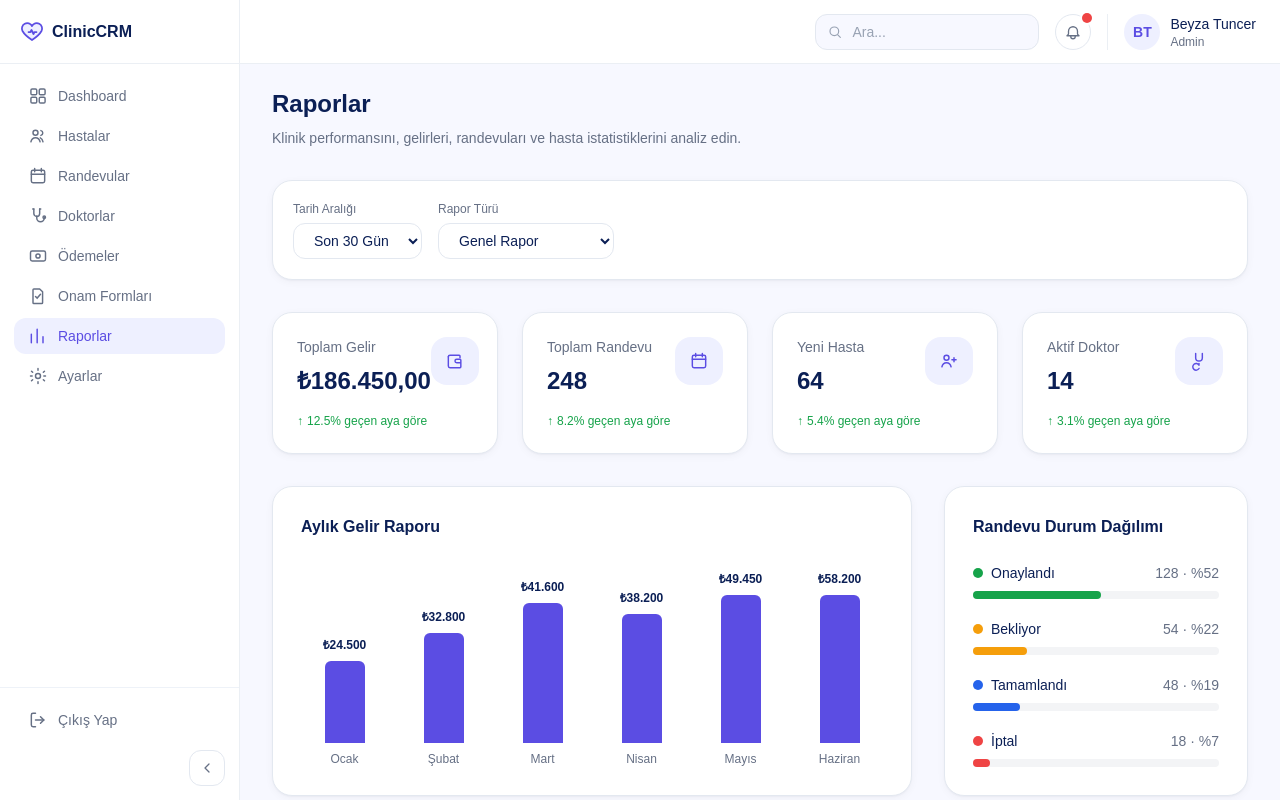
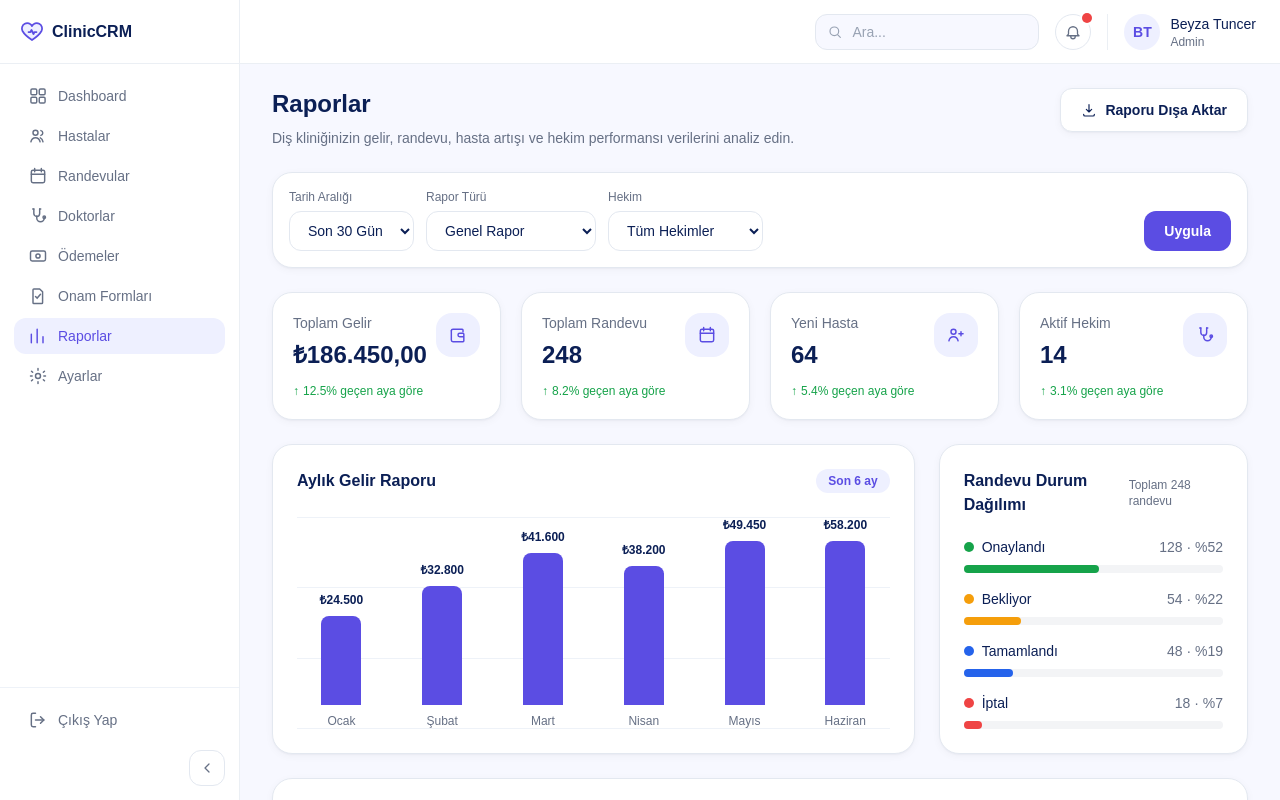
Before and after one commit to zeynep-tuna/clinic-crm, a Next.js app in the folder frontend/: page /reports in a window 1280 px wide. Built offline with nearby package versions, Linux system fonts and the light colour scheme.

Commit message:
Polish admin reports page

```diff
--- a/frontend/app/(admin)/reports/page.tsx
+++ b/frontend/app/(admin)/reports/page.tsx
@@ -5,21 +5,40 @@ import AppointmentStatusDistribution from "@/components/reports/AppointmentStatu
 import PatientGrowthChart from "@/components/reports/PatientGrowthChart";
 import DoctorPerformanceTable from "@/components/reports/DoctorPerformanceTable";
 
+function DownloadIcon() {
+  return (
+    <svg viewBox="0 0 24 24" fill="none" stroke="currentColor" strokeWidth={1.75} className="h-4 w-4">
+      <path strokeLinecap="round" strokeLinejoin="round" d="M12 4v11m0 0 4-4m-4 4-4-4" />
+      <path strokeLinecap="round" d="M4 18.5V19a2 2 0 0 0 2 2h12a2 2 0 0 0 2-2v-.5" />
+    </svg>
+  );
+}
+
 export default function ReportsPage() {
   return (
-    <div className="space-y-8">
-      <div>
-        <h2 className="text-2xl font-bold text-[#0B1F55]">Raporlar</h2>
-        <p className="mt-2 text-sm text-[#667085]">
-          Klinik performansını, gelirleri, randevuları ve hasta istatistiklerini analiz edin.
-        </p>
+    <div className="space-y-6">
+      <div className="flex flex-wrap items-start justify-between gap-4">
+        <div>
+          <h2 className="text-2xl font-bold text-[#0B1F55]">Raporlar</h2>
+          <p className="mt-2 text-sm text-[#667085]">
+            Diş kliniğinizin gelir, randevu, hasta artışı ve hekim performansı verilerini analiz edin.
+          </p>
+        </div>
+
+        <button
+          type="button"
+          className="flex h-11 items-center gap-2 rounded-xl border border-[#E3E8F0] bg-white px-5 text-sm font-semibold text-[#0B1F55] shadow-[0_1px_2px_rgba(16,24,40,0.04),0_2px_8px_rgba(16,24,40,0.04)] transition-colors hover:bg-[#F7F8FF]"
+        >
+          <DownloadIcon />
+          Raporu Dışa Aktar
+        </button>
       </div>
 
       <ReportFilters />
 
       <ReportSummaryCards />
 
-      <div className="grid grid-cols-1 gap-8 lg:grid-cols-3">
+      <div className="grid grid-cols-1 gap-6 lg:grid-cols-3">
         <div className="lg:col-span-2">
           <MonthlyRevenueChart />
         </div>
--- a/frontend/components/reports/AppointmentStatusDistribution.tsx
+++ b/frontend/components/reports/AppointmentStatusDistribution.tsx
@@ -11,11 +11,16 @@ const statusColor: Record<AppointmentDistributionStatus, string> = {
 };
 
 export default function AppointmentStatusDistribution() {
+  const total = appointmentStatusDistribution.reduce((sum, item) => sum + item.count, 0);
+
   return (
-    <div className="flex h-full flex-col rounded-[20px] border border-[#E3E8F0] bg-white p-7 shadow-[0_1px_2px_rgba(16,24,40,0.04),0_2px_8px_rgba(16,24,40,0.04)]">
-      <h3 className="text-base font-bold text-[#0B1F55]">Randevu Durum Dağılımı</h3>
+    <div className="flex h-full flex-col rounded-[20px] border border-[#E3E8F0] bg-white p-6 shadow-[0_1px_2px_rgba(16,24,40,0.04),0_2px_8px_rgba(16,24,40,0.04)]">
+      <div className="flex items-center justify-between">
+        <h3 className="text-base font-bold text-[#0B1F55]">Randevu Durum Dağılımı</h3>
+        <span className="text-xs font-medium text-[#667085]">Toplam {total} randevu</span>
+      </div>
 
-      <div className="mt-6 flex-1 space-y-5">
+      <div className="mt-5 flex-1 space-y-4">
         {appointmentStatusDistribution.map((item) => (
           <div key={item.status}>
             <div className="flex items-center justify-between text-sm">
--- a/frontend/components/reports/DoctorPerformanceTable.tsx
+++ b/frontend/components/reports/DoctorPerformanceTable.tsx
@@ -1,4 +1,17 @@
 import { doctorPerformance } from "@/data/reports";
+
+const avatarPalette = [
+  "bg-[#EEF0FF] text-[#5B4DE3]",
+  "bg-[#DBEAFE] text-[#2563EB]",
+  "bg-[#CCFBF1] text-[#0F766E]",
+  "bg-[#FFEDD5] text-[#C2410C]",
+  "bg-[#F3F4F6] text-[#475467]",
+];
+
+function getAvatarColor(id: string) {
+  const sum = id.split("").reduce((total, char) => total + char.charCodeAt(0), 0);
+  return avatarPalette[sum % avatarPalette.length];
+}
 
 function formatCurrency(amount: number) {
   return `₺${amount.toLocaleString("tr-TR")}`;
@@ -14,26 +27,28 @@ function getInitials(fullName: string) {
 
 export default function DoctorPerformanceTable() {
   return (
-    <div className="rounded-[20px] border border-[#E3E8F0] bg-white p-7 shadow-[0_1px_2px_rgba(16,24,40,0.04),0_2px_8px_rgba(16,24,40,0.04)]">
-      <h3 className="text-base font-bold text-[#0B1F55]">Doktor Performansı</h3>
+    <div className="rounded-[20px] border border-[#E3E8F0] bg-white p-6 shadow-[0_1px_2px_rgba(16,24,40,0.04),0_2px_8px_rgba(16,24,40,0.04)]">
+      <h3 className="text-base font-bold text-[#0B1F55]">Hekim Performansı</h3>
 
-      <div className="mt-6 overflow-x-auto">
-        <table className="w-full min-w-[720px] table-fixed text-left">
+      <div className="mt-5 overflow-x-auto">
+        <table className="w-full min-w-180 table-fixed text-left">
           <thead>
-            <tr className="border-b border-[#E3E8F0] text-sm text-[#667085]">
-              <th className="w-56 pb-3 pr-4 font-medium">Doktor Adı</th>
-              <th className="w-40 pb-3 pr-4 font-medium">Uzmanlık</th>
-              <th className="w-32 pb-3 pr-4 text-center font-medium">Toplam Randevu</th>
-              <th className="w-36 pb-3 pr-4 font-medium">Toplam Gelir</th>
-              <th className="pb-3 font-medium">Performans</th>
+            <tr className="border-b border-[#E3E8F0]/70 text-xs font-semibold tracking-wide text-[#667085] uppercase">
+              <th className="w-56 pb-2.5 pr-4 font-medium">Hekim</th>
+              <th className="w-40 pb-2.5 pr-4 font-medium">Uzmanlık</th>
+              <th className="w-32 pb-2.5 pr-4 text-center font-medium">Toplam Randevu</th>
+              <th className="w-36 pb-2.5 pr-4 font-medium">Toplam Gelir</th>
+              <th className="pb-2.5 font-medium">Performans</th>
             </tr>
           </thead>
           <tbody>
             {doctorPerformance.map((doctor) => (
               <tr key={doctor.id} className="border-b border-[#E3E8F0]/60 last:border-0">
-                <td className="py-5 pr-4">
+                <td className="py-4 pr-4">
                   <div className="flex items-center gap-3">
-                    <div className="flex h-9 w-9 shrink-0 items-center justify-center rounded-full bg-[#EEF0FF] text-sm font-semibold text-[#5B4DE3]">
+                    <div
+                      className={`flex h-9 w-9 shrink-0 items-center justify-center rounded-full text-sm font-semibold ${getAvatarColor(doctor.id)}`}
+                    >
                       {getInitials(doctor.fullName)}
                     </div>
                     <span className="truncate text-sm font-medium text-[#0B1F55]">
@@ -41,14 +56,14 @@ export default function DoctorPerformanceTable() {
                     </span>
                   </div>
                 </td>
-                <td className="truncate py-5 pr-4 text-sm text-[#0B1F55]">{doctor.specialty}</td>
-                <td className="py-5 pr-4 text-center text-sm text-[#0B1F55]">
+                <td className="truncate py-4 pr-4 text-sm text-[#0B1F55]">{doctor.specialty}</td>
+                <td className="py-4 pr-4 text-center text-sm text-[#0B1F55]">
                   {doctor.totalAppointments}
                 </td>
-                <td className="py-5 pr-4 text-sm font-medium text-[#0B1F55]">
+                <td className="py-4 pr-4 text-sm font-semibold text-[#0B1F55]">
                   {formatCurrency(doctor.totalRevenue)}
                 </td>
-                <td className="py-5">
+                <td className="py-4">
                   <div className="flex items-center gap-3">
                     <div className="h-2 w-full max-w-32 rounded-full bg-[#F3F4F6]">
                       <div
@@ -56,7 +71,7 @@ export default function DoctorPerformanceTable() {
                         style={{ width: `${doctor.performance}%` }}
                       />
                     </div>
-                    <span className="text-sm font-medium text-[#0B1F55]">
+                    <span className="w-10 shrink-0 text-right text-sm font-medium text-[#0B1F55]">
                       %{doctor.performance}
                     </span>
                   </div>
--- a/frontend/components/reports/MonthlyRevenueChart.tsx
+++ b/frontend/components/reports/MonthlyRevenueChart.tsx
@@ -8,17 +8,29 @@ export default function MonthlyRevenueChart() {
   const maxAmount = Math.max(...monthlyRevenue.map((point) => point.amount));
 
   return (
-    <div className="flex h-full flex-col rounded-[20px] border border-[#E3E8F0] bg-white p-7 shadow-[0_1px_2px_rgba(16,24,40,0.04),0_2px_8px_rgba(16,24,40,0.04)]">
-      <h3 className="text-base font-bold text-[#0B1F55]">Aylık Gelir Raporu</h3>
+    <div className="flex h-full flex-col rounded-[20px] border border-[#E3E8F0] bg-white p-6 shadow-[0_1px_2px_rgba(16,24,40,0.04),0_2px_8px_rgba(16,24,40,0.04)]">
+      <div className="flex items-center justify-between">
+        <h3 className="text-base font-bold text-[#0B1F55]">Aylık Gelir Raporu</h3>
+        <span className="inline-flex items-center rounded-full bg-[#EEF0FF] px-3 py-1 text-xs font-semibold text-[#5B4DE3]">
+          Son 6 ay
+        </span>
+      </div>
 
-      <div className="mt-8 flex h-56 flex-1 items-end justify-between gap-3">
+      <div className="relative mt-6 flex h-48 flex-1 items-end justify-between gap-3">
+        <div className="pointer-events-none absolute inset-x-0 top-0 flex h-full flex-col justify-between">
+          <span className="border-t border-[#EEF2F8]" />
+          <span className="border-t border-[#EEF2F8]" />
+          <span className="border-t border-[#EEF2F8]" />
+          <span className="border-t border-[#EEF2F8]" />
+        </div>
+
         {monthlyRevenue.map((point) => (
-          <div key={point.month} className="flex h-full flex-1 flex-col items-center justify-end">
+          <div key={point.month} className="relative z-10 flex h-full flex-1 flex-col items-center justify-end">
             <span className="mb-2 text-xs font-semibold text-[#0B1F55]">
               {formatCurrency(point.amount)}
             </span>
             <div
-              className="w-full max-w-10 rounded-t-md bg-[#5B4DE3]"
+              className="w-full max-w-10 rounded-t-lg bg-[#5B4DE3]"
               style={{ height: `${(point.amount / maxAmount) * 100}%` }}
             />
             <span className="mt-2 text-xs text-[#667085]">{point.month}</span>
--- a/frontend/components/reports/ReportFilters.tsx
+++ b/frontend/components/reports/ReportFilters.tsx
@@ -5,18 +5,27 @@ const reportTypeOptions = [
   "Gelir Raporu",
   "Randevu Raporu",
   "Hasta Raporu",
-  "Doktor Performansı",
+  "Hekim Performansı",
+];
+
+const doctorOptions = [
+  "Tüm Hekimler",
+  "Dr. Ali Kaya",
+  "Dr. Buse Güneş",
+  "Dr. Mehmet Hızlı",
+  "Dr. Deniz Yılmaz",
+  "Dr. Elif Aydın",
 ];
 
 export default function ReportFilters() {
   return (
-    <div className="rounded-[20px] border border-[#E3E8F0] bg-white p-5 shadow-[0_1px_2px_rgba(16,24,40,0.04),0_2px_8px_rgba(16,24,40,0.04)]">
-      <div className="flex flex-wrap items-center gap-4">
+    <div className="rounded-[20px] border border-[#E3E8F0] bg-white p-4 shadow-[0_1px_2px_rgba(16,24,40,0.04),0_2px_8px_rgba(16,24,40,0.04)]">
+      <div className="flex flex-wrap items-end gap-3">
         <div>
           <label className="mb-1.5 block text-xs font-medium text-[#667085]">Tarih Aralığı</label>
           <select
             defaultValue={dateRangeOptions[1]}
-            className="rounded-xl border border-[#E3E8F0] px-4 py-2 text-sm text-[#0B1F55] focus:border-[#5B4DE3] focus:outline-none focus:ring-2 focus:ring-[#5B4DE3]/20"
+            className="h-10 rounded-xl border border-[#E3E8F0] px-3.5 text-sm text-[#0B1F55] focus:border-[#5B4DE3] focus:outline-none focus:ring-2 focus:ring-[#5B4DE3]/20"
           >
             {dateRangeOptions.map((option) => (
               <option key={option} value={option}>
@@ -30,7 +39,7 @@ export default function ReportFilters() {
           <label className="mb-1.5 block text-xs font-medium text-[#667085]">Rapor Türü</label>
           <select
             defaultValue={reportTypeOptions[0]}
-            className="rounded-xl border border-[#E3E8F0] px-4 py-2 text-sm text-[#0B1F55] focus:border-[#5B4DE3] focus:outline-none focus:ring-2 focus:ring-[#5B4DE3]/20"
+            className="h-10 rounded-xl border border-[#E3E8F0] px-3.5 text-sm text-[#0B1F55] focus:border-[#5B4DE3] focus:outline-none focus:ring-2 focus:ring-[#5B4DE3]/20"
           >
             {reportTypeOptions.map((option) => (
               <option key={option} value={option}>
@@ -39,6 +48,27 @@ export default function ReportFilters() {
             ))}
           </select>
         </div>
+
+        <div>
+          <label className="mb-1.5 block text-xs font-medium text-[#667085]">Hekim</label>
+          <select
+            defaultValue={doctorOptions[0]}
+            className="h-10 rounded-xl border border-[#E3E8F0] px-3.5 text-sm text-[#0B1F55] focus:border-[#5B4DE3] focus:outline-none focus:ring-2 focus:ring-[#5B4DE3]/20"
+          >
+            {doctorOptions.map((option) => (
+              <option key={option} value={option}>
+                {option}
+              </option>
+            ))}
+          </select>
+        </div>
+
+        <button
+          type="button"
+          className="ml-auto flex h-10 items-center justify-center rounded-xl bg-[#5B4DE3] px-5 text-sm font-semibold text-white transition-colors hover:bg-[#4c3fd1]"
+        >
+          Uygula
+        </button>
       </div>
     </div>
   );
--- a/frontend/components/reports/ReportSummaryCards.tsx
+++ b/frontend/components/reports/ReportSummaryCards.tsx
@@ -42,7 +42,10 @@ function UserPlusIcon() {
 function DoctorIcon() {
   return (
     <svg viewBox="0 0 24 24" fill="none" stroke="currentColor" strokeWidth={1.75} className="h-5 w-5">
-      <path strokeLinecap="round" strokeLinejoin="round" d="M8 3v5a4 4 0 0 0 8 0V3M12 15v2m0 0a4 4 0 1 0 0 4.001" />
+      <path strokeLinecap="round" strokeLinejoin="round" d="M7 3.5v5.5a3.5 3.5 0 0 0 7 0V3.5" />
+      <path strokeLinecap="round" d="M7 3.5H5.7M14 3.5h1.3" />
+      <path strokeLinecap="round" strokeLinejoin="round" d="M10.5 12v2.5a4.5 4.5 0 0 0 9 0v-1" />
+      <circle cx="19.5" cy="13.5" r="1.5" />
     </svg>
   );
 }
@@ -56,24 +59,24 @@ const icons = {
 
 export default function ReportSummaryCards() {
   return (
-    <div className="grid grid-cols-1 gap-6 sm:grid-cols-2 lg:grid-cols-4">
+    <div className="grid grid-cols-1 gap-5 sm:grid-cols-2 lg:grid-cols-4">
       {reportSummaryStats.map((stat) => (
         <div
           key={stat.id}
-          className="rounded-[20px] border border-[#E3E8F0] bg-white p-6 shadow-[0_1px_2px_rgba(16,24,40,0.04),0_2px_8px_rgba(16,24,40,0.04)]"
+          className="rounded-[20px] border border-[#E3E8F0] bg-white p-5 shadow-[0_1px_2px_rgba(16,24,40,0.04),0_2px_8px_rgba(16,24,40,0.04)]"
         >
           <div className="flex items-start justify-between">
             <div>
               <p className="text-sm text-[#667085]">{stat.title}</p>
-              <p className="mt-2 text-2xl font-bold text-[#0B1F55]">{formatValue(stat)}</p>
+              <p className="mt-1.5 text-2xl font-bold text-[#0B1F55]">{formatValue(stat)}</p>
             </div>
 
-            <div className="flex h-12 w-12 shrink-0 items-center justify-center rounded-2xl bg-[#EEF0FF] text-[#5B4DE3]">
+            <div className="flex h-11 w-11 shrink-0 items-center justify-center rounded-2xl bg-[#EEF0FF] text-[#5B4DE3]">
               {icons[stat.id as keyof typeof icons]}
             </div>
           </div>
 
-          <p className="mt-4 flex items-center gap-1 text-xs font-medium text-[#16A34A]">
+          <p className="mt-3 flex items-center gap-1 text-xs font-medium text-[#16A34A]">
             <span>↑</span>
             <span>{stat.trendPercent}% geçen aya göre</span>
           </p>
--- a/frontend/data/reports.ts
+++ b/frontend/data/reports.ts
@@ -32,7 +32,7 @@ export const reportSummaryStats: ReportSummaryStat[] = [
   },
   {
     id: "active-doctors",
-    title: "Aktif Doktor",
+    title: "Aktif Hekim",
     value: 14,
     format: "number",
     trendPercent: 3.1,
@@ -95,7 +95,7 @@ export const doctorPerformance: DoctorPerformanceEntry[] = [
   {
     id: "1",
     fullName: "Dr. Ali Kaya",
-    specialty: "Diş Hekimliği",
+    specialty: "Diş Hekimi",
     totalAppointments: 48,
     totalRevenue: 38400,
     performance: 92,
```
Also changed, not shown: frontend/components/reports/PatientGrowthChart.tsx (+17 -9 lines).
